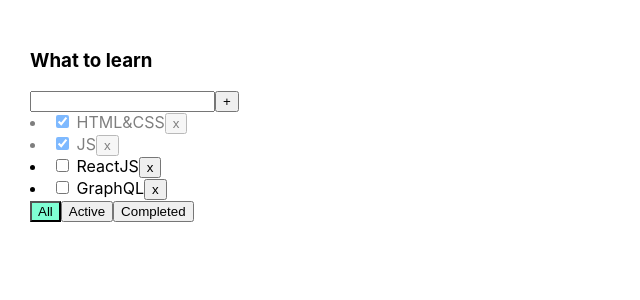
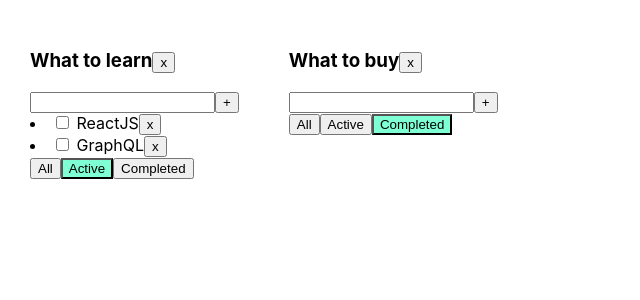
Before and after one commit to gapyoqq/ToDoList, a React (Create React App) app: page / in a window 1280 px wide. Shown: the top 300 px of the page, without its empty margins (0-640 px from the left). Built offline with nearby package versions, Linux system fonts and the light colour scheme.

Commit message:
Added an option to create more than 1 todolist.

```diff
--- a/src/App.tsx
+++ b/src/App.tsx
@@ -5,74 +5,102 @@
 
 
 export type FilterValuesType = 'all' | 'completed' | 'active'
+export type TodolistType = {
+    id: string,
+    title: string,
+    filter: FilterValuesType
+}
 
 
 function App() {
 
-
-    let [tasks, setTasks] = useState<Array<TaskType>>([
-        {id: v1(), title: "HTML&CSS", isDone: true},
-        {id: v1(), title: "JS", isDone: true},
-        {id: v1(), title: "ReactJS", isDone: false},
-        {id: v1(), title: "GraphQL", isDone: false}
-    ]);
-
-    let [filter, setFilter] = useState<FilterValuesType>('all')
-
-
-    function changeStatus(taskId: string, isDone: boolean) {
+    function changeStatus(taskId: string, isDone: boolean, todolistId: string) {
+        let tasks = tasksObj[todolistId]
         let task = tasks.find((t) => t.id === taskId)
         if (task) {
             task.isDone = isDone
+            setTasks({...tasksObj})
         }
-        setTasks([...tasks])
-    }
-
-    function removeTask(id: string) {
-        let filteredTasks = tasks.filter((t) => t.id !== id
-        )
-        setTasks(filteredTasks)
-    }
-
-    function addTask(newTaskTitle: string) {
-        let newTask = {id: v1(), title: newTaskTitle, isDone: false}
-        let newTasks = [newTask, ...tasks]
-        setTasks(newTasks)
-    }
-
-    function changeFilter(value: FilterValuesType) {
-        setFilter(value)
-    }
-
-    let tasksForTodoList = tasks;
-    if (filter === 'completed') {
-        tasksForTodoList = tasks.filter(t => t.isDone)
-    }
-    if (filter === 'active') {
-        tasksForTodoList = tasks.filter(t => !t.isDone)
     }
 
 
-    /*let tasks2 = [
-        {id: 1, title: "Hello world", isDone: true},
-        {id: 2, title: "I am Happy", isDone: false},
-        {id: 3, title: "Yo", isDone: false}
-    ]*/
+    function removeTask(id: string, todolistId: string) {
+        let tasks = tasksObj[todolistId]
+        let filteredTasks = tasks.filter((t) => t.id !== id
+        )
+        tasksObj[todolistId] = filteredTasks
+        setTasks({...tasksObj})
+    }
+
+    function addTask(newTaskTitle: string, todolistId: string) {
+        let newTask = {id: v1(), title: newTaskTitle, isDone: false}
+        let newTasks = [newTask, ...tasksObj[todolistId]]
+        tasksObj[todolistId] = newTasks
+        setTasks({...tasksObj})
+    }
+
+    function changeFilter(value: FilterValuesType, todolistId: string) {
+        let todolist = todolists.find(tl => tl.id === todolistId)
+        if (todolist) {
+            todolist.filter = value
+            setTodolists([...todolists])
+        }
+    }
+    let removeTodolist = (todolistId: string) => {
+        let filteredTodolist = todolists.filter((t=> t.id !==todolistId ))
+        setTodolists(filteredTodolist)
+        delete tasksObj[todolistId]
+        setTasks({...tasksObj})
+    }
+
+
+    let todolistId1 = v1()
+    let todolistId2 = v1()
+
+
+    let [todolists, setTodolists] = useState<Array<TodolistType>>([
+        {id: todolistId1, title: 'What to learn', filter: 'active'},
+        {id: todolistId2, title: 'What to buy', filter: 'completed'}
+    ])
+
+    let [tasksObj, setTasks] = useState({
+        [todolistId1]: [{id: v1(), title: "HTML&CSS", isDone: true},
+            {id: v1(), title: "JS", isDone: true},
+            {id: v1(), title: "ReactJS", isDone: false},
+            {id: v1(), title: "GraphQL", isDone: false}],
+        [todolistId2]: [{id: v1(), title: "Milk", isDone: false},
+            {id: v1(), title: "Beer", isDone: false}]
+    })
 
     return (
         <div className="App">
-            <Todolist
+            {
+
+                todolists.map((tl) => {
+
+                    let tasksForTodoList = tasksObj[tl.id];
+
+                    if (tl.filter === 'completed') {
+                        tasksForTodoList = tasksForTodoList.filter(t => t.isDone)
+                    }
+                    if (tl.filter === 'active') {
+                        tasksForTodoList = tasksForTodoList.filter(t => !t.isDone)
+                    }
+
+                    return <Todolist
+                        key={tl.id}
+                        id={tl.id}
                         removeTask={removeTask}
-                title="What to learn"
+                        title={tl.title}
                         tasks={tasksForTodoList}
                         changeFilter={changeFilter}
                         addTask={addTask}
                         changeStatus={changeStatus}
-                filter={filter}
+                        filter={tl.filter}
+                        removeTodolist={removeTodolist}
                     />
-            {/*<Todolist removeTask={removeTask}
-                      title="Songs"
-                      initTasks={tasks2}/>*/}
+                })
+            }
         </div>
     );
 }
--- a/src/Todolist.tsx
+++ b/src/Todolist.tsx
@@ -12,18 +12,20 @@
 }
 
 type PropsType = {
+    id: string
     title: string
     tasks: Array<TaskType>
-    removeTask: (id: string) => void
-    changeFilter: (value: FilterValuesType) => void
-    addTask: (newTaskTitle: string) => void
-    changeStatus: (taskId: string, isDone: boolean) => void
+    removeTask: (taskId: string, todolistId: string) => void
+    changeFilter: (value: FilterValuesType, todolistId:string) => void
+    addTask: (newTaskTitle: string, todolistId: string) => void
+    changeStatus: (taskId: string, isDone: boolean, todolistId: string) => void
     filter: FilterValuesType
+    removeTodolist: (todolistId: string) => void
 }
 
 export function Todolist(props: PropsType) {
     const [newTaskTitle, setNewTaskTitle] = useState('')
-    const [errorMyMessage, setErrorMyMessage] = useState<string  | null>(null)
+    const [errorMyMessage, setErrorMyMessage] = useState<string | null>(null)
 
     const onNewTitleChangeHandler = (e: ChangeEvent<HTMLInputElement>) => {
         setNewTaskTitle(e.currentTarget.value)
@@ -31,32 +33,35 @@
     const onKeyPressHandler = (e: KeyboardEvent<HTMLInputElement>) => {
         setErrorMyMessage(null)
         if (e.charCode == 13) {
-            props.addTask(newTaskTitle)
+            props.addTask(newTaskTitle, props.id)
             setNewTaskTitle('')
         }
     }
     const addTask = () => {
         if (newTaskTitle.trim() !== '') {
-            props.addTask(newTaskTitle.trim())
+            props.addTask(newTaskTitle.trim(),props.id)
             setNewTaskTitle('')
         }
         else {
-            setErrorMyMessage('Title is requred')
+            setErrorMyMessage('Title is required')
         }
     }
     const onAllClickHandler = () => {
-        props.changeFilter('all')
+        props.changeFilter('all', props.id)
+
     }
     const onActiveClickHandler = () => {
-        props.changeFilter('active')
+        props.changeFilter('active',props.id)
     }
     const onCompletedClickHandler = () => {
-        props.changeFilter('completed')
+        props.changeFilter('completed',props.id)
     }
-
+const removeTodolist =  () => {
+        props.removeTodolist(props.id)
+}
 
     return <div>
-        <h3>{props.title}</h3>
+        <h3>{props.title}<button onClick={removeTodolist}>x</button></h3>
         <div>
             <input
                 className={errorMyMessage ? 'error' : ''}
@@ -73,10 +78,10 @@
         {
             props.tasks.map(t => {
                 const onRemoveHandler = () => {
-                    props.removeTask(t.id)
+                    props.removeTask(t.id,props.id)
                 }
                 const onChangeHandler = (e: ChangeEvent<HTMLInputElement>) => {
-                    props.changeStatus(t.id, e.currentTarget.checked)
+                    props.changeStatus(t.id, e.currentTarget.checked,props.id)
                 }
 
                 return <li key={t.id} className={t.isDone? 'is-done':''}><input
```
Lines whose indentation alone changed are shown as unchanged.
